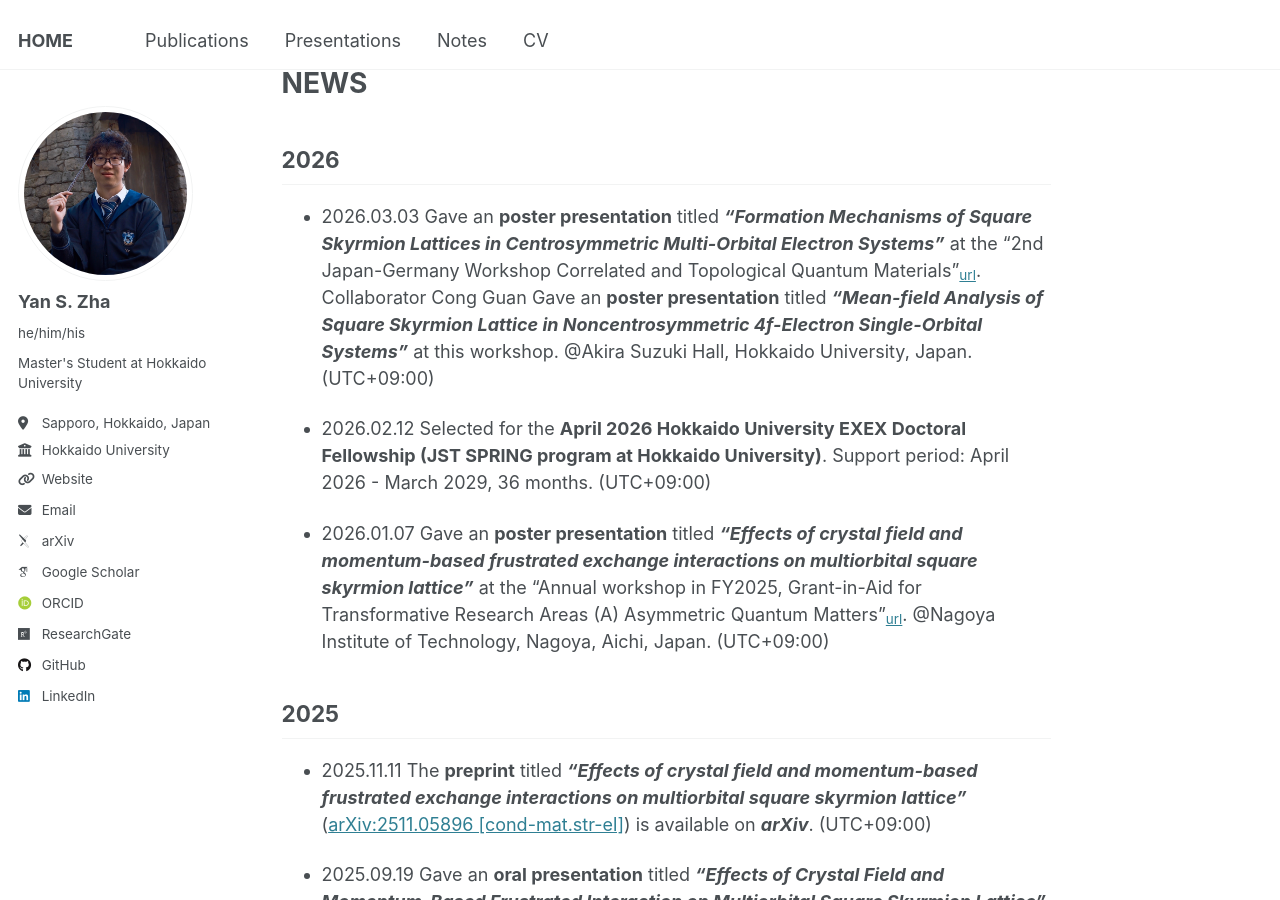
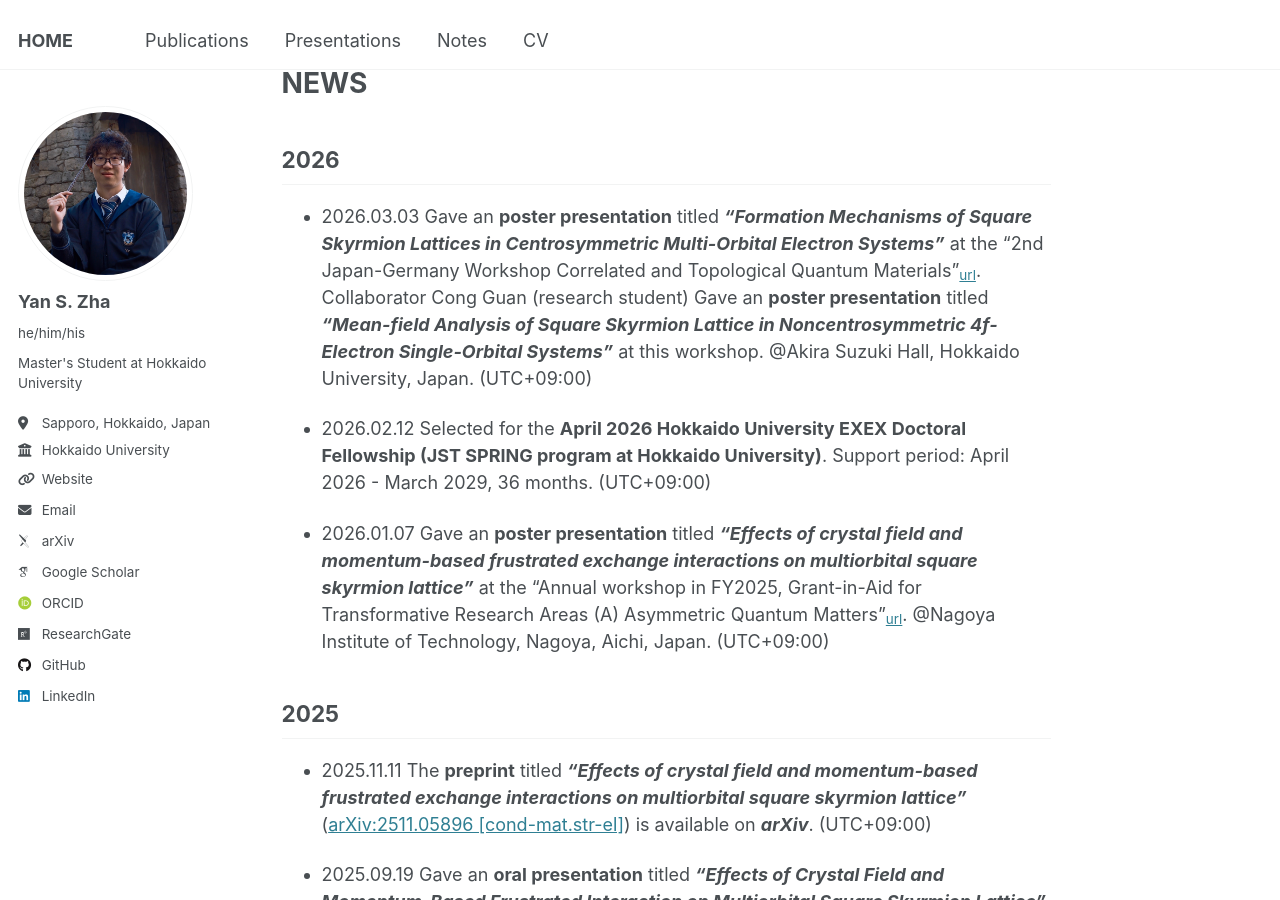
Before and after one commit to yzhacn/yzhacn.github.io, a Jekyll site: the page built from _pages/about.md, in a window 1280 px wide and 900 px high, scrolled down 668 px. Built offline with Jekyll 4.4.1, drawn with Linux system fonts in a browser that asks for light colours; some web fonts are replaced.

Commit message:
Update about.md

```diff
--- a/_pages/about.md
+++ b/_pages/about.md
@@ -24,7 +24,7 @@
 
 ## 2026
 
-* 2026.03.03 Gave an **poster presentation** titled ***"Formation Mechanisms of Square Skyrmion Lattices in Centrosymmetric Multi-Orbital Electron Systems"*** at the "2nd Japan-Germany Workshop Correlated and Topological Quantum Materials"<sub>[url](https://ssp-ap.eng.hokudai.ac.jp/conf/Japan-Germany-2026/)</sub>. Collaborator Cong Guan Gave an **poster presentation** titled ***"Mean-field Analysis of Square Skyrmion Lattice in Noncentrosymmetric 4f-Electron Single-Orbital Systems"*** at this workshop. @Akira Suzuki Hall, Hokkaido University, Japan. (UTC+09:00)
+* 2026.03.03 Gave an **poster presentation** titled ***"Formation Mechanisms of Square Skyrmion Lattices in Centrosymmetric Multi-Orbital Electron Systems"*** at the "2nd Japan-Germany Workshop Correlated and Topological Quantum Materials"<sub>[url](https://ssp-ap.eng.hokudai.ac.jp/conf/Japan-Germany-2026/)</sub>. Collaborator Cong Guan (research student) Gave an **poster presentation** titled ***"Mean-field Analysis of Square Skyrmion Lattice in Noncentrosymmetric 4f-Electron Single-Orbital Systems"*** at this workshop. @Akira Suzuki Hall, Hokkaido University, Japan. (UTC+09:00)
 
 * 2026.02.12 Selected for the **April 2026 Hokkaido University EXEX Doctoral Fellowship (JST SPRING program at Hokkaido University)**. Support period: April 2026 - March 2029, 36 months. (UTC+09:00)
 
```
